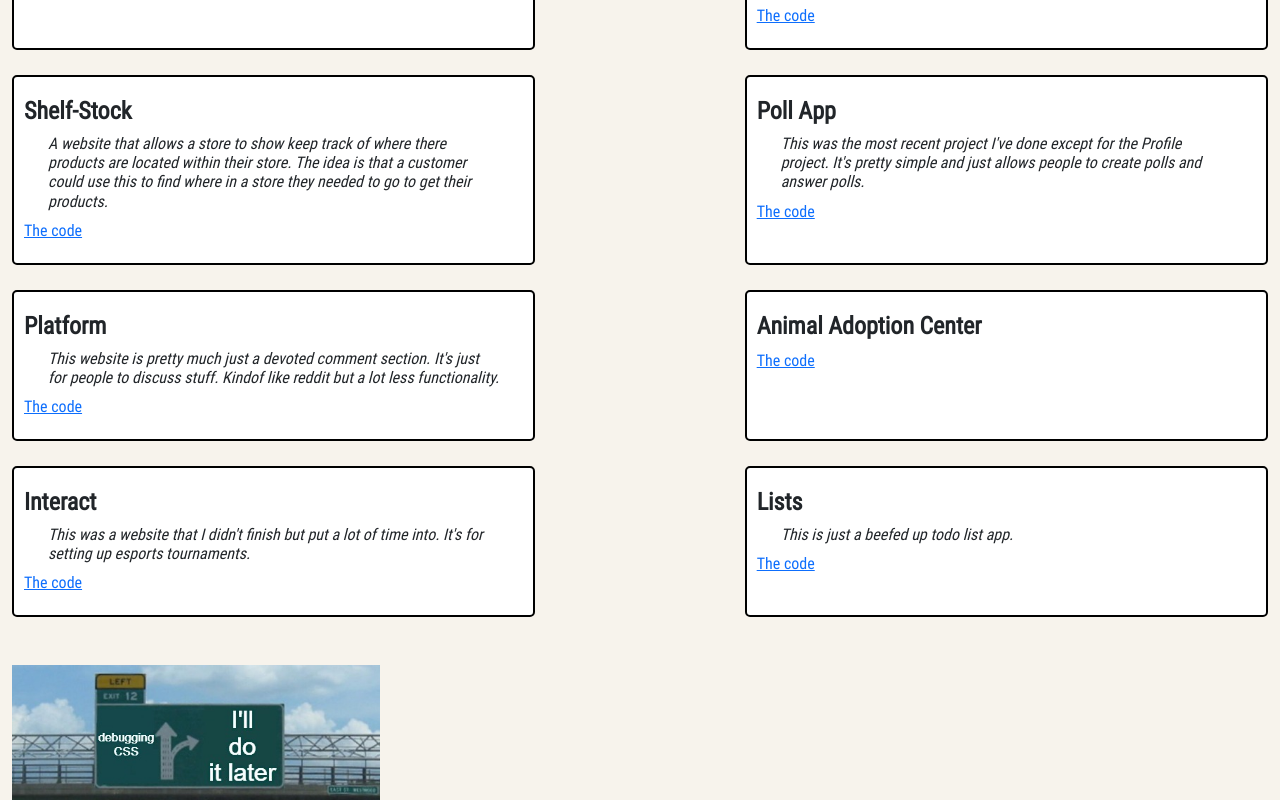
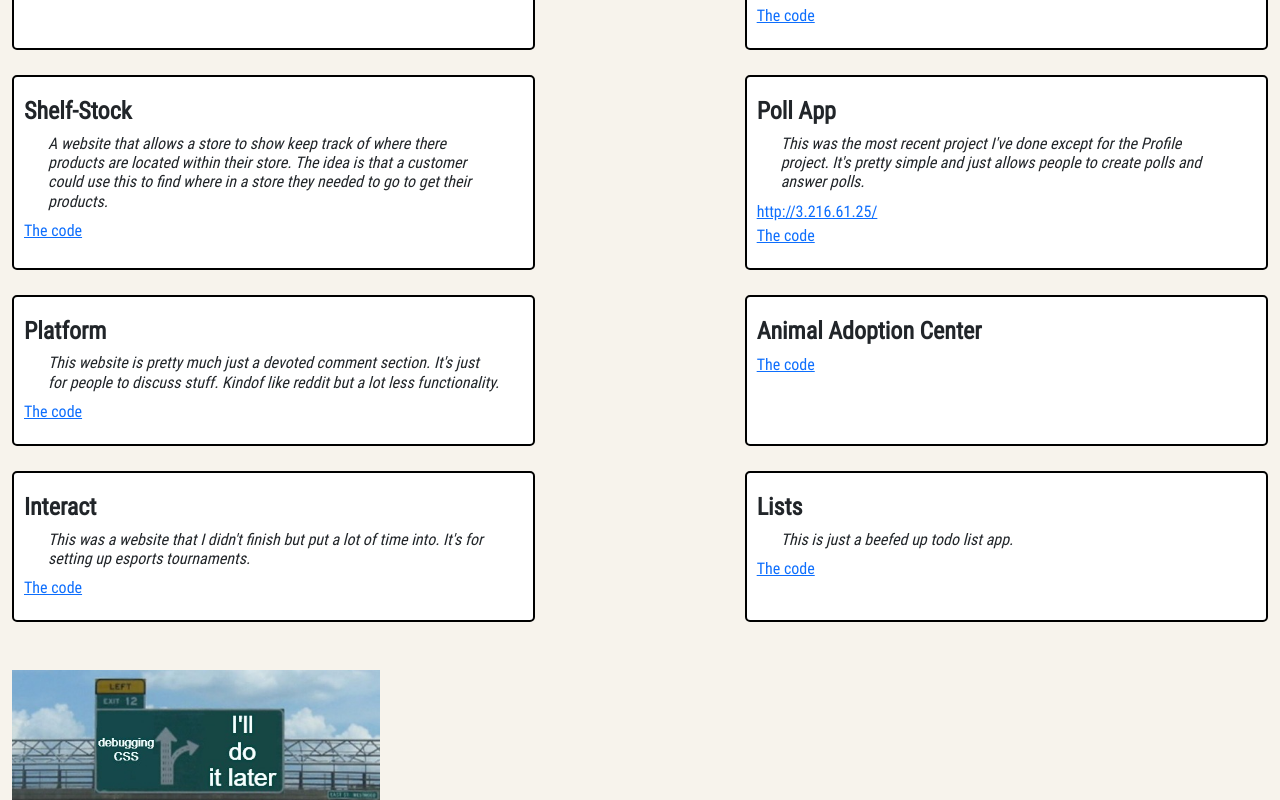
Before and after one commit to IDrumsey/IDrumsey.github.io, an Angular app: page / in a window 1280 px wide. Shown: the part 3444-4244 px from the top of the page. Built offline with nearby package versions, Linux system fonts and the light colour scheme.

Commit message:
Added project link.

```diff
--- a/src/app/core/pages/professional/professional.component.html
+++ b/src/app/core/pages/professional/professional.component.html
@@ -39,7 +39,8 @@
 <img src="../../../../assets/pics/pexels-jeshootscom-834892.jpg" id="projects-pic">
 <div class="row mx-auto my-5" id="projects">
     <app-card class="col-sm-12 col-md-5 skill-card" *ngFor="let project of projects" [title]="project.title" [description]="project.desc">
-        <a [href]="project.codeURL">The code</a>
+        <a style="display: block;" [href]="project.siteURL">{{project.siteURL}}</a>
+        <a style="display: block;" [href]="project.codeURL">The code</a>
     </app-card>
 </div>
 <img style="height: 350px;" src="../../../../assets/pics/css.meme.jpg">
--- a/src/app/core/pages/professional/professional.component.ts
+++ b/src/app/core/pages/professional/professional.component.ts
@@ -143,6 +143,7 @@ export class ProfessionalComponent implements OnInit {
   projects: {
     title: string,
     desc: string,
+    siteURL?: string,
     codeURL: string
   }[] = [
     {
@@ -153,6 +154,7 @@ export class ProfessionalComponent implements OnInit {
     {
       title: "Roadtrips IO",
       desc: "This is a website that I really liked working on. I started on the concept of van life. Basically it allows you to plan out roadtrips using Google Map's JS API. I didn't fully finish it, but got really far. My free trial of the API ran out lol.",
+
       codeURL: "https://github.com/IDrumsey/Shelf-Stock"
     },
     {
@@ -163,6 +165,7 @@ export class ProfessionalComponent implements OnInit {
     {
       title: "Poll App",
       desc: "This was the most recent project I've done except for the Profile project. It's pretty simple and just allows people to create polls and answer polls.",
+      siteURL: "http://3.216.61.25/",
       codeURL: "https://github.com/IDrumsey/PollApp"
     },
     {
```
